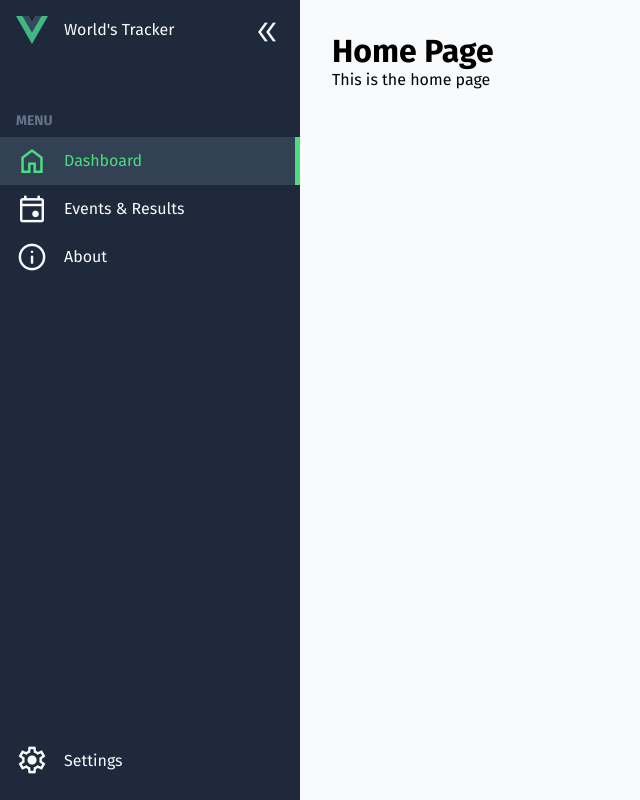
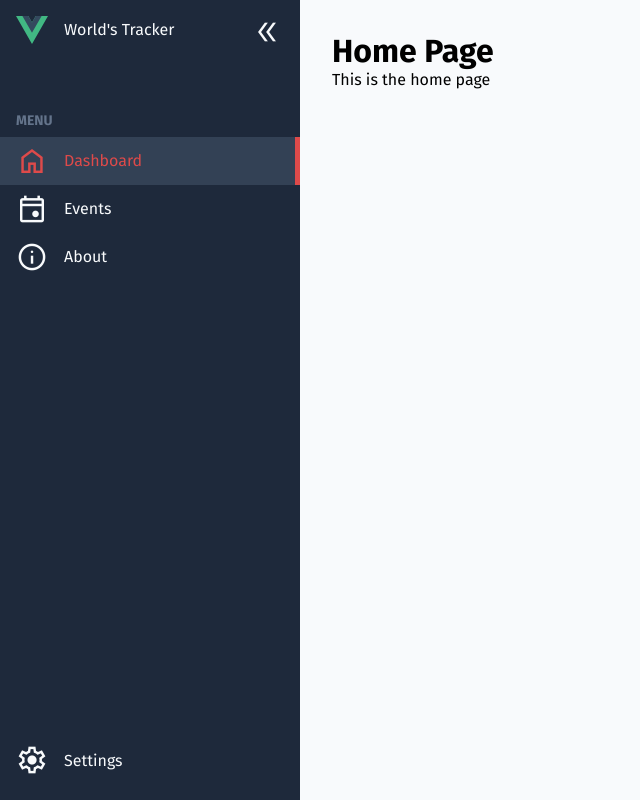
Before and after one commit to maaashup/worlds-tracker, a Vue app in the folder frontend/: page / in a window 1280 px wide. Both pictures are taken after a click on the button "double_arrow". Shown: the whole page, without its empty margins (0-640 px from the left). Built offline with nearby package versions, Linux system fonts and the light colour scheme.

Commit message:
wt4 Change primary colour and fix sidebar names

```diff
--- a/frontend/src/App.vue
+++ b/frontend/src/App.vue
@@ -14,7 +14,7 @@ import Sidebar from './components/sidebar/Sidebar.vue';
 
 <style lang="scss">
 :root {
-    --primary: #4ade80;
+    --primary: rgb(222, 74, 74);
     --grey: #64748b;
     --dark: #1e293b;
     --dark-alt: #334155;
--- a/frontend/src/components/sidebar/Sidebar.vue
+++ b/frontend/src/components/sidebar/Sidebar.vue
@@ -19,7 +19,7 @@
             </router-link>
             <router-link class="button" to="/about">
                 <span class="material-symbols-outlined">event</span>
-                <span class="text">Events & Results</span>
+                <span class="text">Events</span>
             </router-link>
             <router-link class="button" to="/info">
                 <span class="material-symbols-outlined">info</span>
```
